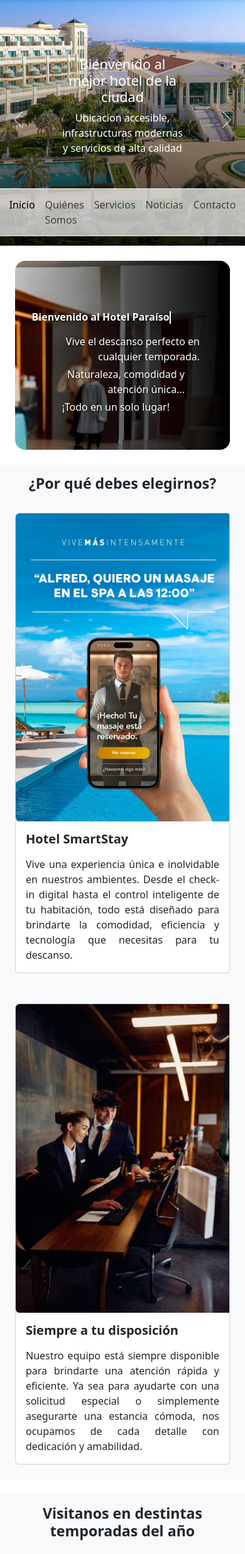
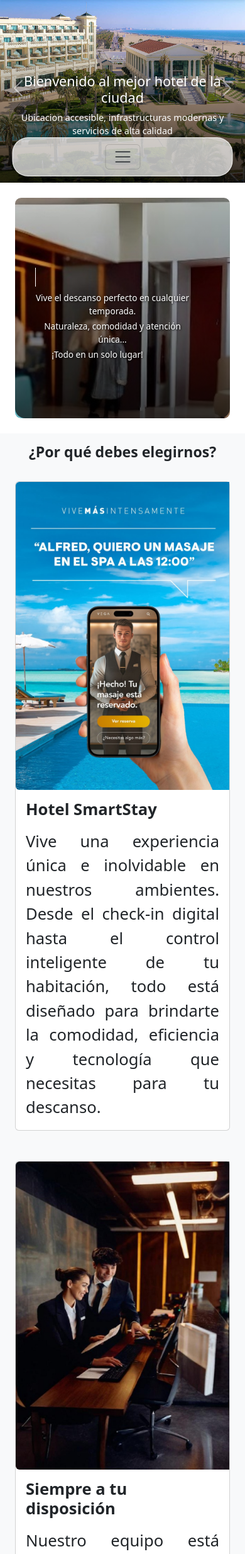
Before and after one commit to Liam-wh/Hotel, a Flask app: page /bienvenido in a window 390 px wide. Shown: the part 58-2525 px from the top of the page at 63% size. Run offline with Flask 3, Linux system fonts and the light colour scheme.

Commit message:
tercera parte

```diff
--- a/static/style.css
+++ b/static/style.css
@@ -53,12 +53,47 @@
     transform: translateX(-50%);
     z-index: 4;
     border-radius: 25px;
-    padding: 5px 20px;
+    padding: 10px 20px;
     box-shadow: 0 4px 10px rgba(0, 0, 0, 0.2);
     background-color: rgba(255, 255, 255, 0.7);
     /* fondo blanco con 60% de opacidad */
     border: 1px solid rgba(255, 255, 255, 0.8);
     /* borde blanco claro */
+}
+/* Responsive adjustments */
+@media (max-width: 768px) {
+    #carrusel {
+        height: 300px;
+    }
+
+    #carrusel-img {
+        height: 100%;
+    }
+
+    #carrusel-text {
+        font-size: 0.9rem;
+        width: 90%;
+        left: 50%;
+        bottom: 15%;
+        transform: translate(-50%, 0%);
+        padding: 10px;
+    }
+
+    #navbar-centro {
+        flex-direction: column;
+        padding: 10px;
+        width: 90%;
+        bottom: 10px;
+    }
+
+    .menu {
+        flex-direction: column;
+        text-align: center;
+    }
+
+    .nav-link {
+        padding: 5px 0;
+    }
 }
 
 .custom-tooltip {
@@ -72,12 +107,11 @@
 
 /* Imagen con borde redondeado */
 #img-welcome {
-
     width: 100%;
     height: 100%;
+    max-height: 400px;
     object-fit: cover;
-    border-radius: 1rem;
-    height: 300px;
+    border-radius: 0.6rem;
 }
 
 /* Oscurecimiento con borde */
@@ -87,71 +121,88 @@
     left: 0;
     width: 100%;
     height: 100%;
-    background: linear-gradient(to left, rgba(0, 0, 0, 1), rgba(0, 0, 0, 0));
+    background: linear-gradient(to left, rgba(0, 0, 0, 0.9), transparent);
     z-index: 1;
     border-radius: 1rem;
     pointer-events: none;
 }
 
-/* Efecto máquina de escribir que se repite */
-.typewriter {
-    font-size: clamp(1rem, 4vw, 4rem);
-    /* Mínimo 1rem, ideal 2.5vw, máximo 3rem */
-
-    overflow: hidden;
-    white-space: nowrap;
-    border-right: 0.15em solid white;
-    animation: typing-erasing 12s steps(30, end) infinite;
-
-}
-
-/* Máquina de escribir: escribir (3s), esperar (3s), borrar (3s), esperar (3s) */
-@keyframes typing-erasing {
-    0% {
-        width: 0
-    }
-
-    25% {
-        width: 100%
-    }
-
-    /* Escribir */
-    50% {
-        width: 100%
-    }
-
-    /* Pausa */
-    75% {
-        width: 0
-    }
-
-    /* Borrado */
-    100% {
-        width: 0
-    }
-
-    /* Pausa */
-}
-
-/* Parpadeo del cursor */
-@keyframes blink-caret {
-
-    from,
-    to {
-        border-color: transparent
-    }
-
-    50% {
-        border-color: white
-    }
-}
-
+/* Contenedor del texto */
 .card-img-overlay {
     position: absolute;
     z-index: 2;
     color: white;
-    text-shadow: 1px 1px 3px rgba(0, 0, 0, 0.7);
+    text-shadow: 1px 1px 3px rgba(0, 0, 0, 0.9);
+    padding: 1rem;
 }
+
+/* Contenedor del texto con max-width para evitar que ocupe todo en móviles */
+.text-container {
+    max-width: 630px;
+    width: 100%;
+}
+
+/* Texto con efecto máquina de escribir */
+.typewriter {
+    font-size: clamp(1.2rem, 4vw, 3rem);
+    overflow: hidden;
+    white-space: nowrap;
+    border-right: 0.06em solid white;
+    animation: typing-erasing 8s steps(40, end) infinite;
+}
+
+/* Animación de escribir y borrar */
+@keyframes typing-erasing {
+    0% { width: 0 }
+    25% { width: 100% }
+    50% { width: 100% }
+    75% { width: 0 }
+    100% { width: 0 }
+}
+
+/* Cursor parpadeante (si lo deseas agregar como efecto) */
+@keyframes blink-caret {
+    from, to { border-color: transparent }
+    50% { border-color: white }
+}
+
+/* Responsive: texto más pequeño y centrado en móviles */
+@media (max-width: 768px) {
+    .card-img-overlay {
+        justify-content: center !important;
+        text-align: center !important;
+        padding-right: 1rem;
+        padding-left: 1rem;
+    }
+
+    .typewriter {
+        font-size: 1.6rem;
+    }
+
+    .card-text, .card-title, .text-container p {
+        font-size: 1.6rem;
+    }
+
+    .img-dark-overlay {
+        background: linear-gradient(to top, rgba(0, 0, 0, 0.7), transparent);
+    }
+}
+
+
+@media (max-width: 768px) {
+    #img-welcome {
+        height: 350px !important; /* asegúrate de forzar esta altura */
+    }
+
+    .text-container {
+        padding: 0 1rem; /* espacio horizontal para que el texto no quede pegado al borde */
+    }
+
+    .text-container p {
+        font-size: clamp(0.85rem, 2.5vw, 1rem);
+    }
+}
+
 
 /* estilo de la estrrella */
 .stars {
--- a/templates/base.html
+++ b/templates/base.html
@@ -133,17 +133,25 @@
             </div>
 
             <!-- Navbar superpuesto abajo -->
-            <nav id="navbar-centro" class="navbar navbar-expand centered-navbar second-navbar">
+            <nav id="navbar-centro" class="navbar navbar-expand-lg second-navbar">
                 <div class="container-fluid justify-content-center">
-                    <div class="navbar-nav">
-                        <a class="nav-link active" aria-current="page" href="{{ url_for('bienvenido') }}">Inicio</a>
+                    <button class="navbar-toggler" type="button" data-bs-toggle="collapse"
+                        data-bs-target="#navbarContenido" aria-controls="navbarContenido" aria-expanded="false"
+                        aria-label="Toggle navigation">
+                        <span class="navbar-toggler-icon"></span>
+                    </button>
+                    <div class="collapse navbar-collapse justify-content-center" id="navbarContenido">
+                        <div class="navbar-nav menu">
+                            <a class="nav-link active" href="{{ url_for('bienvenido') }}">Inicio</a>
                             <a class="nav-link" href="{{ url_for('quienes_somos') }}">Quiénes Somos</a>
                             <a class="nav-link" href="{{ url_for('servicios') }}">Servicios</a>
                             <a class="nav-link" href="{{ url_for('noticias') }}">Noticias</a>
                             <a class="nav-link" href="{{ url_for('contacto') }}">Contacto</a>
                         </div>
                     </div>
+                </div>
             </nav>
+
         </div>
 
 
@@ -183,7 +191,7 @@
 
             <!-- Información de contacto -->
             <section class="mt-4">
-                <div class="container text-center text-md-start">
+                <div class="container text-center text-md-start gx-5">
                     <div class="row  justify-content-center">
                         <div class="col-md-4 col-lg-4 col-xl-4 mb-4 text-center">
                             <h6 class="text-uppercase fw-bold mb-4">
@@ -197,8 +205,7 @@
                             </p>
                         </div>
 
-                        <!-- Espacio en el medio -->
-                        <div class="col-md-1 d-none d-md-block " id="espacio"></div>
+
 
                         <div class="col-md-4 col-lg-4 col-xl-4 mb-md-0 mb-4">
                             <h6 class="text-uppercase fw-bold mb-4">Contacto</h6>
--- a/templates/pagina/index.html
+++ b/templates/pagina/index.html
@@ -17,18 +17,14 @@
             <!-- Contenido -->
             <div class="card-img-overlay d-flex align-items-center justify-content-end text-end pe-5 mt-4">
                 <div class="text-container">
-                    <h3 class="card-title fw-bold typewriter">
-                        Bienvenido al Hotel Paraíso
-                    </h3>
-                    <p class="card-text mb-1 mt-3">Vive el descanso perfecto en cualquier temporada.</p>
-                    <p class="mb-1 me-4">Naturaleza, comodidad y atención única...</p>
-                    <p class="mb-0 me-5">¡Todo en un solo lugar!</p>
+                    <h3 class="card-title fw-bold typewriter">Bienvenido al Hotel Paraíso</h3>
+                    <p class="mb-1">Vive el descanso perfecto en cualquier temporada.</p>
+                    <p class="mb-1">Naturaleza, comodidad y atención única...</p>
+                    <p class="mb-1 me-5">¡Todo en un solo lugar!</p>
                 </div>
             </div>
         </div>
     </div>
-
-
 </div>
 
 
```
Also changed, not shown: static/images/welcome.jpg. Lines whose indentation alone changed are shown as unchanged.
